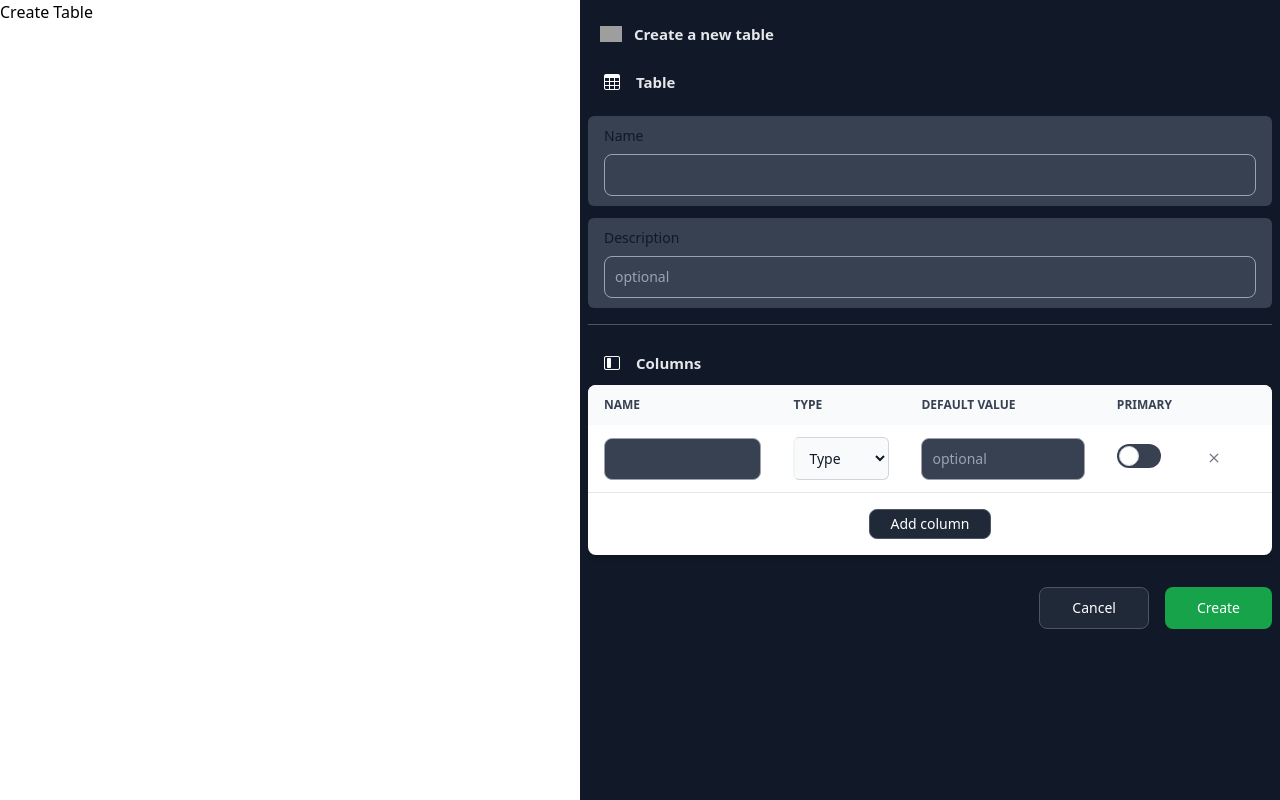
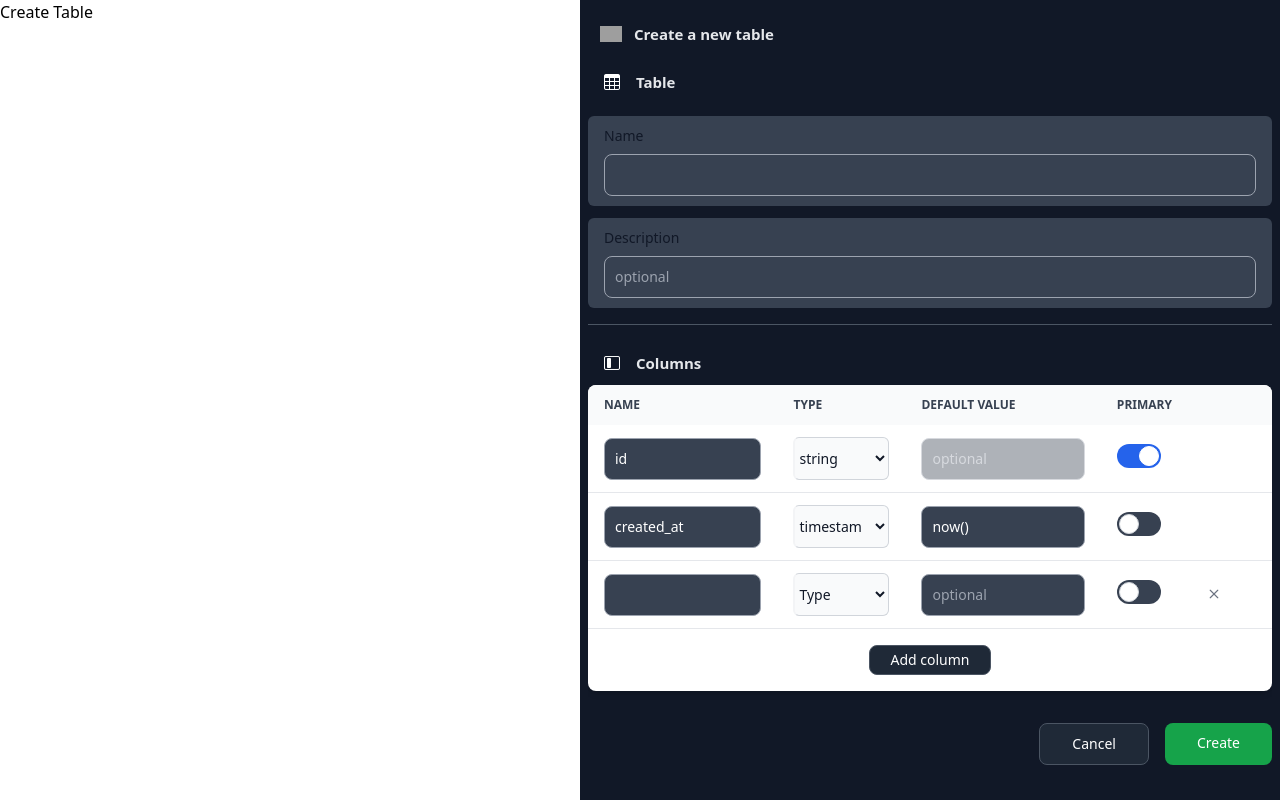
Before and after one commit to ManikantaPotnuru9176/supabase-tables, a Next.js app: page / in a window 1280 px wide. Both pictures are taken after a click on the button "Create Table". Built offline with nearby package versions, Linux system fonts and the light colour scheme; grey boxes are pictures that could not be loaded.

Commit message:
chore: added default columns

```diff
--- a/app/_components/Sidebar.tsx
+++ b/app/_components/Sidebar.tsx
@@ -1,5 +1,5 @@
 "use client";
-import React from "react";
+import React, { useState } from "react";
 import Table from "./Table";
 import Image from "next/image";
 
@@ -10,14 +10,30 @@ import { createColumn } from "@/supabase/createColumn";
 import { typeConverter } from "@/utils/typeConverter";
 import { insertData } from "../_supabase/insert";
 
+interface ColumnMutationParams {
+  tableId: number;
+  name: string;
+  type: string;
+  isUnique: boolean;
+  isPrimaryKey: boolean;
+  defaultValue?: string;
+  isIdentity: boolean;
+  defaultValueFormat?: string;
+  isNullable?: boolean;
+}
+
 const Sidebar = ({ open, setOpen }: { open: boolean; setOpen: Function }) => {
+  const [isLoading, setIsLoading] = useState(false);
+
   const table = useMetadataStore((store) => store.table);
   const updateTable = useMetadataStore((store) => store.updateTable);
+  const resetTableData = useMetadataStore((store) => store.resetTable);
 
   console.log("table: ", table);
 
   const closeSidebar = () => {
     setOpen(false);
+    resetTableData();
   };
 
   const updateTableId = (tableId: number) => {
@@ -49,15 +65,29 @@ const Sidebar = ({ open, setOpen }: { open: boolean; setOpen: Function }) => {
     onSuccess: (data: { data: object; id: number } | undefined) => {
       if (data) {
         updateTableId(data.id);
-        table.schema.map((column) =>
-          createColumnMutation.mutate({
+        table.schema.map((column) => {
+          const mutationParams: ColumnMutationParams = {
             tableId: data.id,
             name: column.name,
             type: typeConverter(column.type),
             isUnique: false,
             isPrimaryKey: column.primary,
-          })
-        );
+            isIdentity: false,
+          };
+
+          if (column.column_id === 1) {
+            mutationParams.isIdentity = true;
+          } else if (column.column_id === 2) {
+            mutationParams.defaultValueFormat = "expression";
+            mutationParams.defaultValue = column.default_value;
+            mutationParams.isNullable = false;
+          } else {
+            mutationParams.defaultValue = column.default_value;
+            mutationParams.isNullable = true;
+          }
+
+          createColumnMutation.mutate(mutationParams);
+        });
       }
     },
     onError: () => {
@@ -111,6 +141,7 @@ const Sidebar = ({ open, setOpen }: { open: boolean; setOpen: Function }) => {
                   table_id: data.id,
                   schema: JSON.stringify(table.schema),
                 });
+                setIsLoading(false);
               }, 1000);
             },
           });
@@ -124,6 +155,7 @@ const Sidebar = ({ open, setOpen }: { open: boolean; setOpen: Function }) => {
 
   const handleSubmit = (e: React.FormEvent) => {
     e.preventDefault();
+    setIsLoading(true);
     createTableMutation.mutate({
       name: table.name,
       schema: "public",
@@ -214,8 +246,30 @@ const Sidebar = ({ open, setOpen }: { open: boolean; setOpen: Function }) => {
             </button>
             <button
               type="submit"
-              className="focus:outline-none text-white font-medium rounded-lg text-sm px-8 py-2.5 bg-green-600 hover:bg-green-700"
+              className="focus:outline-none text-white font-medium rounded-lg text-sm px-8 py-2.5 bg-green-600 hover:bg-green-700 flex"
             >
+              {isLoading && (
+                <svg
+                  className="w-5 h-5 mr-2 text-white animate-spin"
+                  xmlns="http://www.w3.org/2000/svg"
+                  fill="none"
+                  viewBox="0 0 24 24"
+                >
+                  <circle
+                    className="opacity-25"
+                    cx="12"
+                    cy="12"
+                    r="10"
+                    stroke="currentColor"
+                    stroke-width="4"
+                  ></circle>
+                  <path
+                    className="opacity-75"
+                    fill="currentColor"
+                    d="M4 12a8 8 0 018-8V0C5.373 0 0 5.373 0 12h4zm2 5.291A7.962 7.962 0 014 12H0c0 3.042 1.135 5.824 3 7.938l3-2.647z"
+                  ></path>
+                </svg>
+              )}
               Create
             </button>
           </div>
--- a/app/_components/Table.tsx
+++ b/app/_components/Table.tsx
@@ -78,7 +78,7 @@ const Table = () => {
                         onChange={(e) =>
                           handleTypeChange(column.column_id, e.target.value)
                         }
-                        className="bg-gray-50 border border-gray-300 text-gray-900 text-sm rounded-md border-s-gray-100 dark:border-s-gray-700 border-s-2 focus:ring-blue-500 focus:border-blue-500 block w-full p-2.5 dark:bg-gray-700 dark:border-gray-600 dark:placeholder-gray-400 dark:text-white dark:focus:ring-blue-500 dark:focus:border-blue-500"
+                        className="bg-gray-50 border border-gray-300 text-gray-900 text-sm rounded-md border-s-gray-100 dark:border-s-gray-700 border-s-2 focus:ring-blue-500 focus:border-blue-500 block w-full p-2.5 pl-0 dark:bg-gray-700 dark:border-gray-600 dark:placeholder-gray-400 dark:text-white dark:focus:ring-blue-500 dark:focus:border-blue-500"
                       >
                         <option value="" disabled>
                           Type
@@ -86,8 +86,10 @@ const Table = () => {
                         <option value="string">string</option>
                         <option value="boolean">boolean</option>
                         <option value="integer">integer</option>
+                        <option value="bigInterger">bigInterger</option>
                         <option value="rte">rte</option>
                         <option value="date">date</option>
+                        <option value="timestamptz">timestamptz</option>
                       </select>
                     </div>
                   </td>
@@ -103,7 +105,9 @@ const Table = () => {
                         )
                       }
                       placeholder="optional"
-                      className="border text-sm rounded-lg block w-full p-2.5 bg-gray-700 border-gray-400 placeholder-gray-400 text-white focus:outline-none"
+                      className="border text-sm rounded-lg block w-full p-2.5 bg-gray-700 border-gray-400 placeholder-gray-400 text-white focus:outline-none disabled:opacity-40 disabled:cursor-not-allowed"
+                      disabled={index === 0}
+                      readOnly={index === 1}
                     />
                   </td>
                   <td className="px-4 py-3">
@@ -118,10 +122,12 @@ const Table = () => {
                     </label>
                   </td>
                   <td className="px-4 py-3">
-                    <i
-                      className="bi bi-x text-xl cursor-pointer"
-                      onClick={() => deleteColumn(column.column_id)}
-                    ></i>
+                    {index !== 0 && index !== 1 && (
+                      <i
+                        className="bi bi-x text-xl cursor-pointer"
+                        onClick={() => deleteColumn(column.column_id)}
+                      ></i>
+                    )}
                   </td>
                 </tr>
               );
--- a/app/_utils/typeConverter.ts
+++ b/app/_utils/typeConverter.ts
@@ -10,6 +10,10 @@ export const typeConverter = (type: string): string => {
       return "varchar";
     case "date":
       return "date";
+    case "bigInterger":
+      return "int8";
+    case "timestamptz":
+      return "timestamptz";
     default:
       throw new Error(`Unsupported type: ${type}`);
   }
--- a/app/_zustand/metadata.ts
+++ b/app/_zustand/metadata.ts
@@ -24,6 +24,7 @@ interface MetadataActions {
   deleteColumn: (columnId: number) => void;
   updateTable: (updatedTable: Partial<Table>) => void;
   updateColumn: (columnId: number, updatedColumn: Partial<Column>) => void;
+  resetTable: () => void;
 }
 
 const useMetadataStore = create<MetadataState & MetadataActions>((set) => {
@@ -33,7 +34,27 @@ const useMetadataStore = create<MetadataState & MetadataActions>((set) => {
       name: "",
       description: "",
       schema: [
-        { column_id: 1, name: "", type: "", default_value: "", primary: false },
+        {
+          column_id: 1,
+          name: "id",
+          type: "bigInteger",
+          default_value: "",
+          primary: true,
+        },
+        {
+          column_id: 2,
+          name: "created_at",
+          type: "timestamptz",
+          default_value: "now()",
+          primary: false,
+        },
+        {
+          column_id: 3,
+          name: "",
+          type: "",
+          default_value: "",
+          primary: false,
+        },
       ],
     },
   };
@@ -85,6 +106,39 @@ const useMetadataStore = create<MetadataState & MetadataActions>((set) => {
         },
       }));
     },
+
+    resetTable: () => {
+      set(() => ({
+        table: {
+          table_id: null,
+          name: "",
+          description: "",
+          schema: [
+            {
+              column_id: 1,
+              name: "id",
+              type: "bigInteger",
+              default_value: "",
+              primary: true,
+            },
+            {
+              column_id: 2,
+              name: "created_at",
+              type: "timestamptz",
+              default_value: "now()",
+              primary: false,
+            },
+            {
+              column_id: 3,
+              name: "",
+              type: "",
+              default_value: "",
+              primary: false,
+            },
+          ],
+        },
+      }));
+    },
   };
 
   return { ...initialState, ...actions };
```
